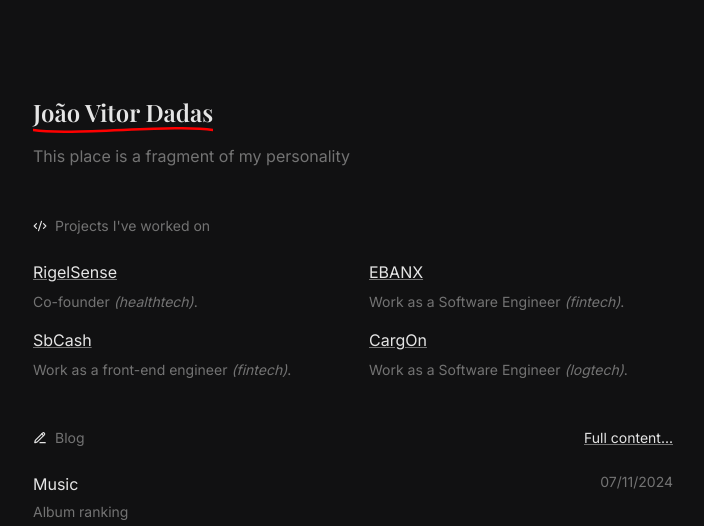
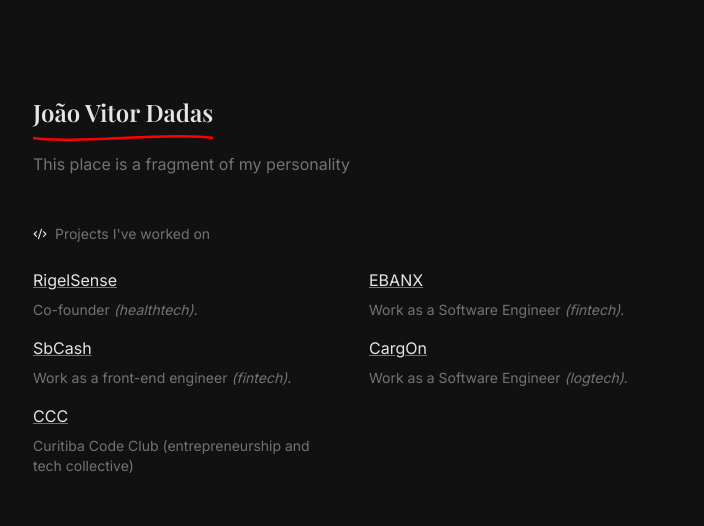
Before and after one commit to joaodadas/joaodadas.com.br, a Next.js app: page / in a window 1280 px wide. Shown: the top 526 px of the page, without its empty margins (287-991 px from the left). Built offline with nearby package versions, Linux system fonts and the light colour scheme; a web font is replaced by a local one.

Commit message:
feture: add CCC and padding on name

```diff
--- a/src/pages/index.tsx
+++ b/src/pages/index.tsx
@@ -60,7 +60,7 @@
           <div>
             <div className="relative inline-block">
               <h1
-                className={`pt-16 font-display text-2xl font-semibold sm:pb-2 sm:pt-24`}
+                className={`pb-4 font-display text-2xl font-semibold sm:pb-4 sm:pt-24`}
               >
                 João Vitor Dadas
               </h1>
@@ -130,6 +130,14 @@
               <p className="text-sm text-neutral-500">
                 Work as a Software Engineer{" "}
                 <span className="italic">(logtech)</span>.
+              </p>
+            </div>
+            <div className="flex flex-col gap-2">
+              <p>
+                <LinkText href="https://lu.ma/-ccc?k=c">CCC</LinkText>{" "}
+              </p>
+              <p className="text-sm text-neutral-500">
+                Curitiba Code Club (entrepreneurship and tech collective){" "}
               </p>
             </div>
           </div>
```
